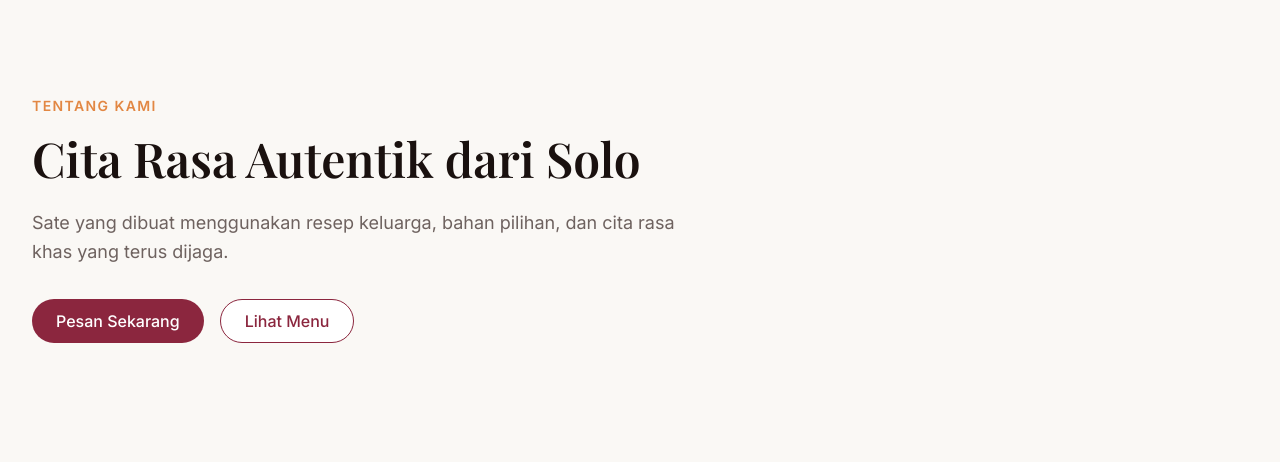
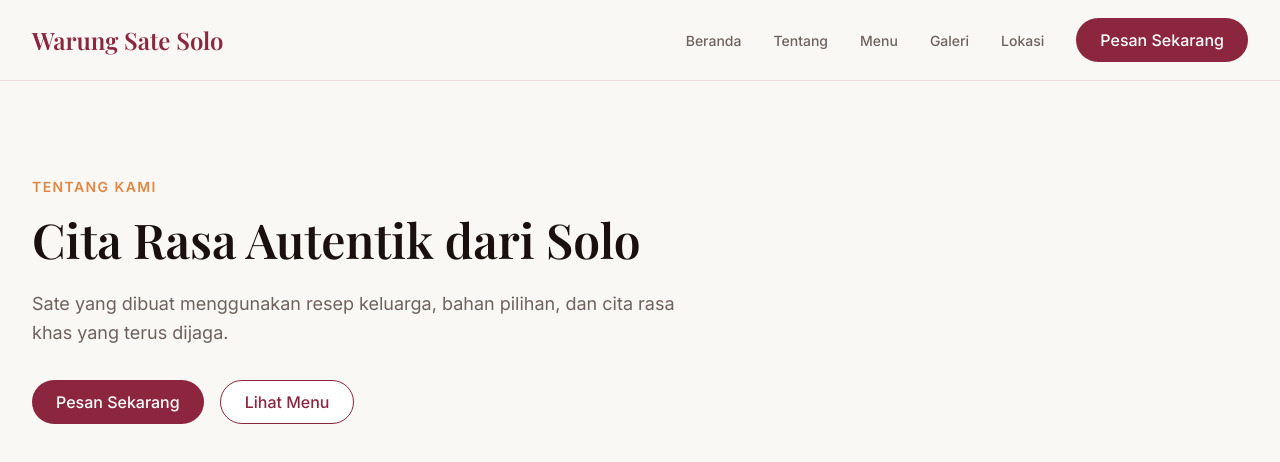
Before and after one commit to zkyy-jaki/sate-solo-landing-page, a Next.js app: page / in a window 1280 px wide. Shown: the top 462 px of the page. Built offline with nearby package versions, Linux system fonts and the light colour scheme; a web font is replaced by a local one.

Commit message:
feat: add responsive navbar

```diff
--- a/app/layout.tsx
+++ b/app/layout.tsx
@@ -1,7 +1,7 @@
 import type { Metadata } from "next";
 import { Inter,Playfair_Display } from "next/font/google";
 import "./globals.css";
-
+import Navbar from "@/components/layout/Navbar";
 const inter = Inter ({
   subsets :  ["latin"],
   variable : "--font-inter",
@@ -40,8 +40,12 @@ export default function RootLayout({
       lang="en"
       className={`${inter.variable} ${playfair.variable} h-full scroll-smooth antialiased`}
     >
-      <body className="min-h-full bg-background text-text"
-      >{children}</body>
+      <body className="min-h-full bg-background text-text">
+        <Navbar />
+        <main className="flex-1">
+        {children}
+        </main>
+        </body>
     </html>
   );
 }
--- /dev/null
+++ b/components/layout/Navbar.tsx
@@ -0,0 +1,129 @@
+"use client";
+
+import { useState } from "react";
+import Link from "next/link";
+import { Menu, X } from "lucide-react";
+
+import Button from "@/components/ui/Button";
+import Container from "@/components/ui/Container";
+import { cn } from "@/lib/utils";
+
+const navigationItems = [
+  {
+    label: "Beranda",
+    href: "#home",
+  },
+  {
+    label: "Tentang",
+    href: "#about",
+  },
+  {
+    label: "Menu",
+    href: "#menu",
+  },
+  {
+    label: "Galeri",
+    href: "#gallery",
+  },
+  {
+    label: "Lokasi",
+    href: "#location",
+  },
+];
+
+export default function Navbar() {
+  const [isMenuOpen, setIsMenuOpen] = useState(false);
+
+  function toggleMenu() {
+    setIsMenuOpen((previousState) => !previousState);
+  }
+
+  function closeMenu() {
+    setIsMenuOpen(false);
+  }
+
+  return (
+    <header className="sticky top-0 z-50 border-b border-border bg-background/95 backdrop-blur">
+      <Container>
+        <nav
+          className="flex h-20 items-center justify-between"
+          aria-label="Navigasi utama"
+        >
+          <Link
+            href="#home"
+            className="font-heading text-2xl font-semibold text-primary"
+            onClick={closeMenu}
+          >
+            Warung Sate Solo
+          </Link>
+
+          <div className="hidden items-center gap-8 lg:flex">
+            <ul className="flex items-center gap-8">
+              {navigationItems.map((item) => (
+                <li key={item.href}>
+                  <Link
+                    href={item.href}
+                    className="text-sm font-medium text-text-secondary transition-colors hover:text-primary"
+                  >
+                    {item.label}
+                  </Link>
+                </li>
+              ))}
+            </ul>
+
+            <Button>
+              Pesan Sekarang
+            </Button>
+          </div>
+
+          <button
+            type="button"
+            className="inline-flex size-11 items-center justify-center rounded-full text-text transition-colors hover:bg-primary/10 hover:text-primary lg:hidden"
+            aria-label={
+              isMenuOpen
+                ? "Tutup menu navigasi"
+                : "Buka menu navigasi"
+            }
+            aria-expanded={isMenuOpen}
+            aria-controls="mobile-navigation"
+            onClick={toggleMenu}
+          >
+            {isMenuOpen ? (
+              <X aria-hidden="true" size={24} />
+            ) : (
+              <Menu aria-hidden="true" size={24} />
+            )}
+          </button>
+        </nav>
+
+        <div
+          id="mobile-navigation"
+          className={cn(
+            "overflow-hidden transition-all duration-300 lg:hidden",
+            isMenuOpen
+              ? "max-h-96 border-t border-border py-5 opacity-100"
+              : "max-h-0 opacity-0"
+          )}
+        >
+          <ul className="flex flex-col gap-1">
+            {navigationItems.map((item) => (
+              <li key={item.href}>
+                <Link
+                  href={item.href}
+                  className="block rounded-lg px-4 py-3 font-medium text-text-secondary transition-colors hover:bg-primary/10 hover:text-primary"
+                  onClick={closeMenu}
+                >
+                  {item.label}
+                </Link>
+              </li>
+            ))}
+          </ul>
+
+          <Button className="mt-4 w-full">
+            Pesan Sekarang
+          </Button>
+        </div>
+      </Container>
+    </header>
+  );
+}
--- a/package.json
+++ b/package.json
@@ -11,6 +11,7 @@
   "dependencies": {
     "class-variance-authority": "^0.7.1",
     "clsx": "^2.1.1",
+    "lucide-react": "^1.24.0",
     "next": "16.2.10",
     "react": "19.2.4",
     "react-dom": "19.2.4",
```
Also changed, not shown: 1 other file (tests, documents, lock files or other folders).
